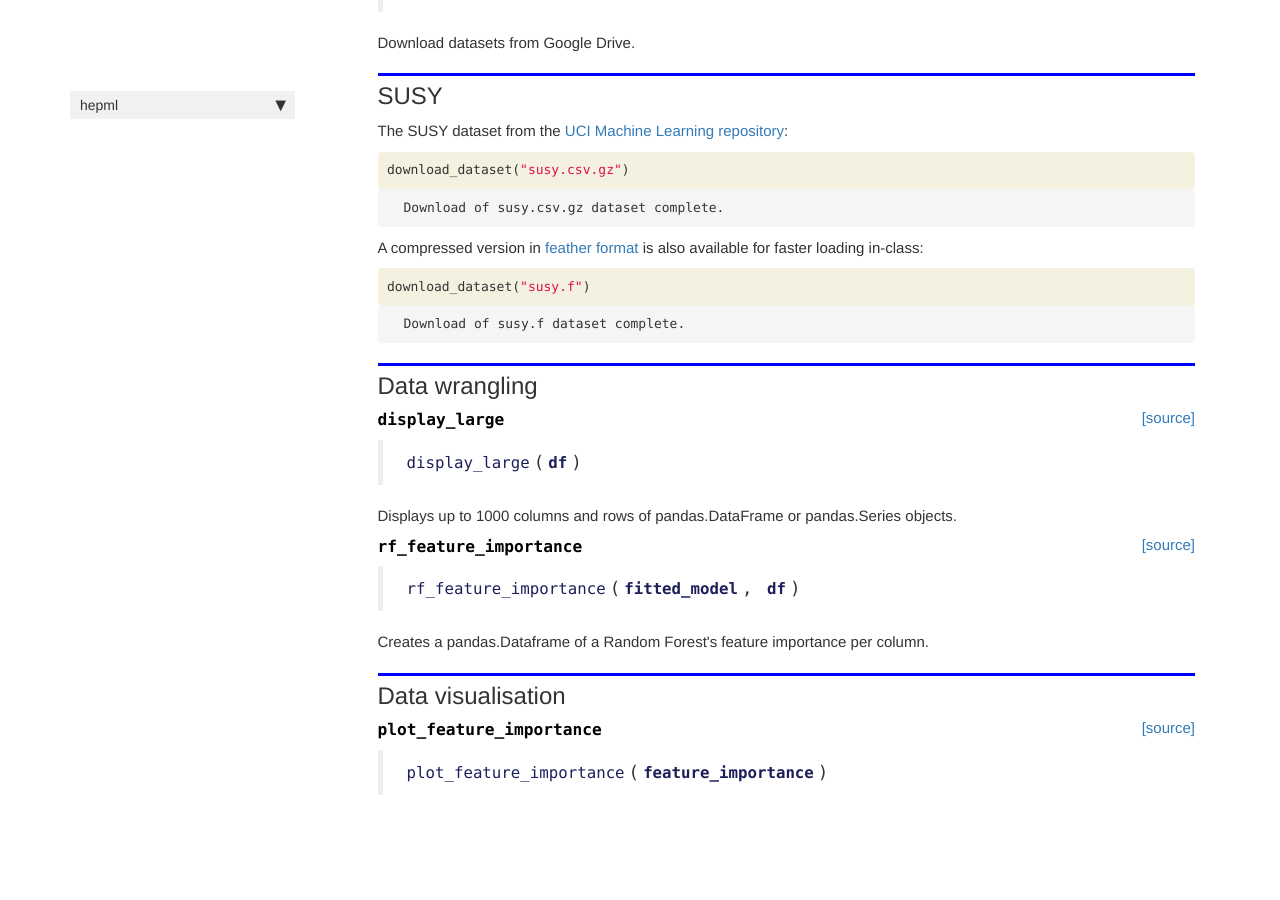
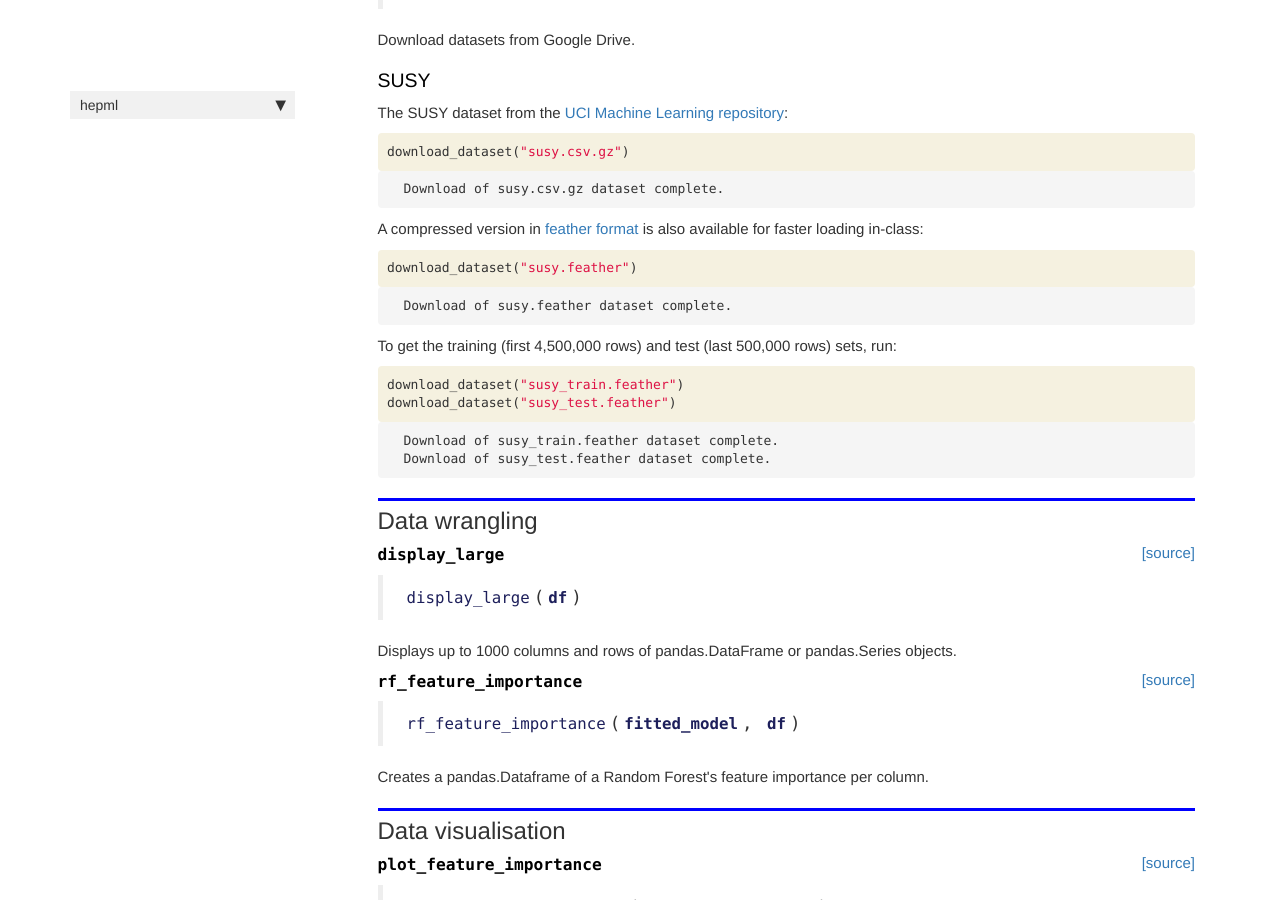
Before and after one commit to lewtun/hepml, a Jekyll site: the page built from docs/core.html, in a window 1280 px wide and 900 px high, scrolled down 577 px. Built offline with Jekyll 4.4.1, drawn with Linux system fonts in a browser that asks for light colours; nearby versions of some CDN libraries; comment, search, counter and statistics services are not loaded.

Commit message:
Add train and test susy datasets to core

```diff
--- a/docs/core.html
+++ b/docs/core.html
@@ -74,7 +74,7 @@ description: "Helper functions used throughout the lessons"
 
 <div class="cell border-box-sizing text_cell rendered"><div class="inner_cell">
 <div class="text_cell_render border-box-sizing rendered_html">
-<h2 id="SUSY">SUSY<a class="anchor-link" href="#SUSY"> </a></h2>
+<h3 id="SUSY">SUSY<a class="anchor-link" href="#SUSY"> </a></h3>
 </div>
 </div>
 </div>
@@ -130,7 +130,7 @@ description: "Helper functions used throughout the lessons"
 
 <div class="inner_cell">
     <div class="input_area">
-<div class=" highlight hl-ipython3"><pre><span></span><span class="n">download_dataset</span><span class="p">(</span><span class="s2">&quot;susy.f&quot;</span><span class="p">)</span>
+<div class=" highlight hl-ipython3"><pre><span></span><span class="n">download_dataset</span><span class="p">(</span><span class="s2">&quot;susy.feather&quot;</span><span class="p">)</span>
 </pre></div>
 
     </div>
@@ -143,7 +143,47 @@ description: "Helper functions used throughout the lessons"
 <div class="output_area">
 
 <div class="output_subarea output_stream output_stdout output_text">
-<pre>Download of susy.f dataset complete.
+<pre>Download of susy.feather dataset complete.
+</pre>
+</div>
+</div>
+
+</div>
+</div>
+
+</div>
+    {% endraw %}
+
+<div class="cell border-box-sizing text_cell rendered"><div class="inner_cell">
+<div class="text_cell_render border-box-sizing rendered_html">
+<p>To get the training (first 4,500,000 rows) and test (last 500,000 rows) sets, run:</p>
+
+</div>
+</div>
+</div>
+    {% raw %}
+
+<div class="cell border-box-sizing code_cell rendered">
+<div class="input">
+
+<div class="inner_cell">
+    <div class="input_area">
+<div class=" highlight hl-ipython3"><pre><span></span><span class="n">download_dataset</span><span class="p">(</span><span class="s2">&quot;susy_train.feather&quot;</span><span class="p">)</span>
+<span class="n">download_dataset</span><span class="p">(</span><span class="s2">&quot;susy_test.feather&quot;</span><span class="p">)</span>
+</pre></div>
+
+    </div>
+</div>
+</div>
+
+<div class="output_wrapper">
+<div class="output">
+
+<div class="output_area">
+
+<div class="output_subarea output_stream output_stdout output_text">
+<pre>Download of susy_train.feather dataset complete.
+Download of susy_test.feather dataset complete.
 </pre>
 </div>
 </div>
@@ -178,7 +218,7 @@ description: "Helper functions used throughout the lessons"
 
 
 <div class="output_markdown rendered_html output_subarea ">
-<h4 id="display_large" class="doc_header"><code>display_large</code><a href="https://github.com/lewtun/hepml/tree/master/hepml/core.py#L43" class="source_link" style="float:right">[source]</a></h4><blockquote><p><code>display_large</code>(<strong><code>df</code></strong>)</p>
+<h4 id="display_large" class="doc_header"><code>display_large</code><a href="https://github.com/lewtun/hepml/tree/master/hepml/core.py#L45" class="source_link" style="float:right">[source]</a></h4><blockquote><p><code>display_large</code>(<strong><code>df</code></strong>)</p>
 </blockquote>
 <p>Displays up to 1000 columns and rows of pandas.DataFrame or pandas.Series objects.</p>
 
@@ -210,7 +250,7 @@ description: "Helper functions used throughout the lessons"
 
 
 <div class="output_markdown rendered_html output_subarea ">
-<h4 id="rf_feature_importance" class="doc_header"><code>rf_feature_importance</code><a href="https://github.com/lewtun/hepml/tree/master/hepml/core.py#L49" class="source_link" style="float:right">[source]</a></h4><blockquote><p><code>rf_feature_importance</code>(<strong><code>fitted_model</code></strong>, <strong><code>df</code></strong>)</p>
+<h4 id="rf_feature_importance" class="doc_header"><code>rf_feature_importance</code><a href="https://github.com/lewtun/hepml/tree/master/hepml/core.py#L51" class="source_link" style="float:right">[source]</a></h4><blockquote><p><code>rf_feature_importance</code>(<strong><code>fitted_model</code></strong>, <strong><code>df</code></strong>)</p>
 </blockquote>
 <p>Creates a pandas.Dataframe of a Random Forest's feature importance per column.</p>
 
@@ -248,7 +288,7 @@ description: "Helper functions used throughout the lessons"
 
 
 <div class="output_markdown rendered_html output_subarea ">
-<h4 id="plot_feature_importance" class="doc_header"><code>plot_feature_importance</code><a href="https://github.com/lewtun/hepml/tree/master/hepml/core.py#L56" class="source_link" style="float:right">[source]</a></h4><blockquote><p><code>plot_feature_importance</code>(<strong><code>feature_importance</code></strong>)</p>
+<h4 id="plot_feature_importance" class="doc_header"><code>plot_feature_importance</code><a href="https://github.com/lewtun/hepml/tree/master/hepml/core.py#L58" class="source_link" style="float:right">[source]</a></h4><blockquote><p><code>plot_feature_importance</code>(<strong><code>feature_importance</code></strong>)</p>
 </blockquote>
 
 </div>
```
Also changed, not shown: hepml/core.py (+5 -2 lines), 1 other file.
